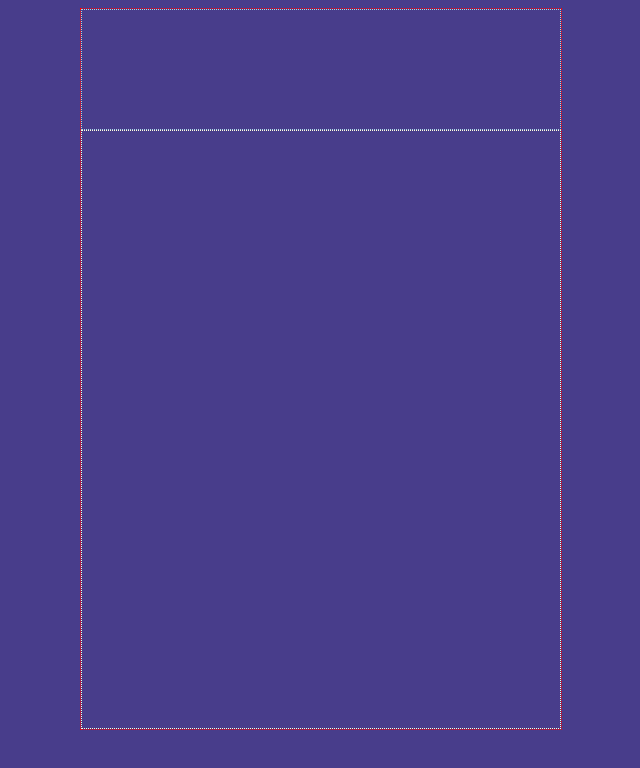
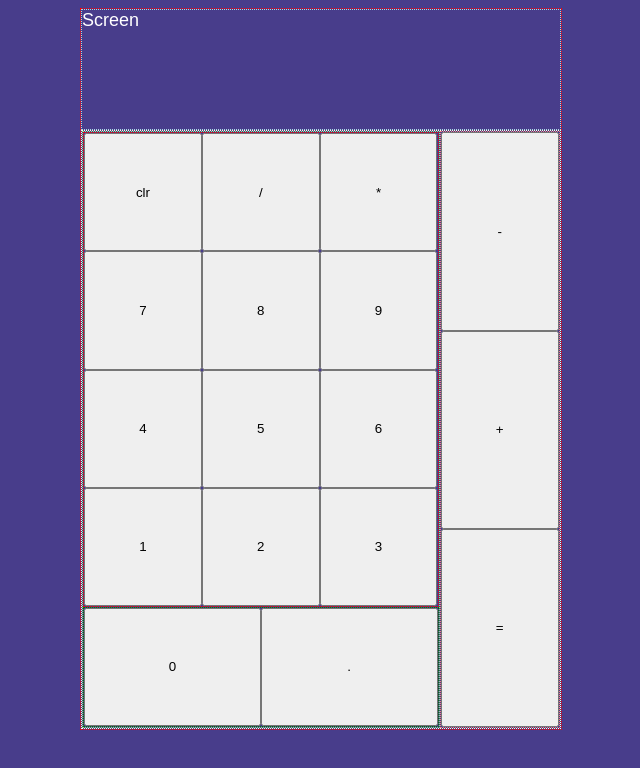
Before and after one commit to Raikho/calculator, a plain HTML site: page index.html in a window 1280 px wide. Shown: the whole page, without its empty margins (319-959 px from the left). Drawn offline with Linux system fonts and the light colour scheme.

Commit message:
create buttons and their basic layout

```diff
--- a/index.html
+++ b/index.html
@@ -7,9 +7,43 @@
         <title>Calcualtor</title>
     </head>
     <body>
-        <div class="container">
-            <div class="screen"></div>
-            <div class="buttons"></div>
+        <div class="container flex-col">
+            <div class="screen">Screen</div>
+            <div class="buttons flex-row">
+                <div class="left flex-col">
+                    <div class="top flex-col">
+                        <div class="flex-row">
+                            <button>clr</button>
+                            <button>/</button>
+                            <button>*</button>
+                        </div>
+                        <div class="flex-row">
+                            <button>7</button>
+                            <button>8</button>
+                            <button>9</button>
+                        </div>
+                        <div class="flex-row">
+                            <button>4</button>
+                            <button>5</button>
+                            <button>6</button>
+                        </div>
+                        <div class="flex-row">
+                            <button>1</button>
+                            <button>2</button>
+                            <button>3</button>
+                        </div>
+                    </div>
+                    <div class="bot flex-row">
+                        <button>0</button>
+                        <button>.</button>
+                    </div>
+                </div>
+                <div class="right flex-col">
+                    <button>-</button>
+                    <button>+</button>
+                    <button>=</button>
+                </div>
+            </div>
         </div>
     </body>
 </html>
--- a/style.css
+++ b/style.css
@@ -10,16 +10,50 @@ body {
     width: 60vmin;
     height: 90vmin;
     margin: auto;
+}
+
+.flex-col {
     display: flex;
     flex-direction: column;
+}
+
+.flex-row {
+    display: flex;
+    flex-direction: row;
 }
 
 .screen {
     flex: 1;
     border: 1px dotted lightblue;
 }
-
 .buttons {
     flex: 5;
     border: 1px dotted lightyellow;
 }
+
+.left {
+    flex: 3;
+    border: 1px dotted lightgreen;
+}
+.right {
+    flex: 1;
+    border: 1px dotted lightcoral;
+}
+
+.top {
+    flex: 4;
+    border: 1px dotted red;
+    flex-wrap: wrap;
+}
+.bot {
+    flex: 1;
+    border: 1px dotted green;
+}
+
+.top>div {
+    flex: 1;
+}
+
+button {
+    flex: 1;
+}
```
